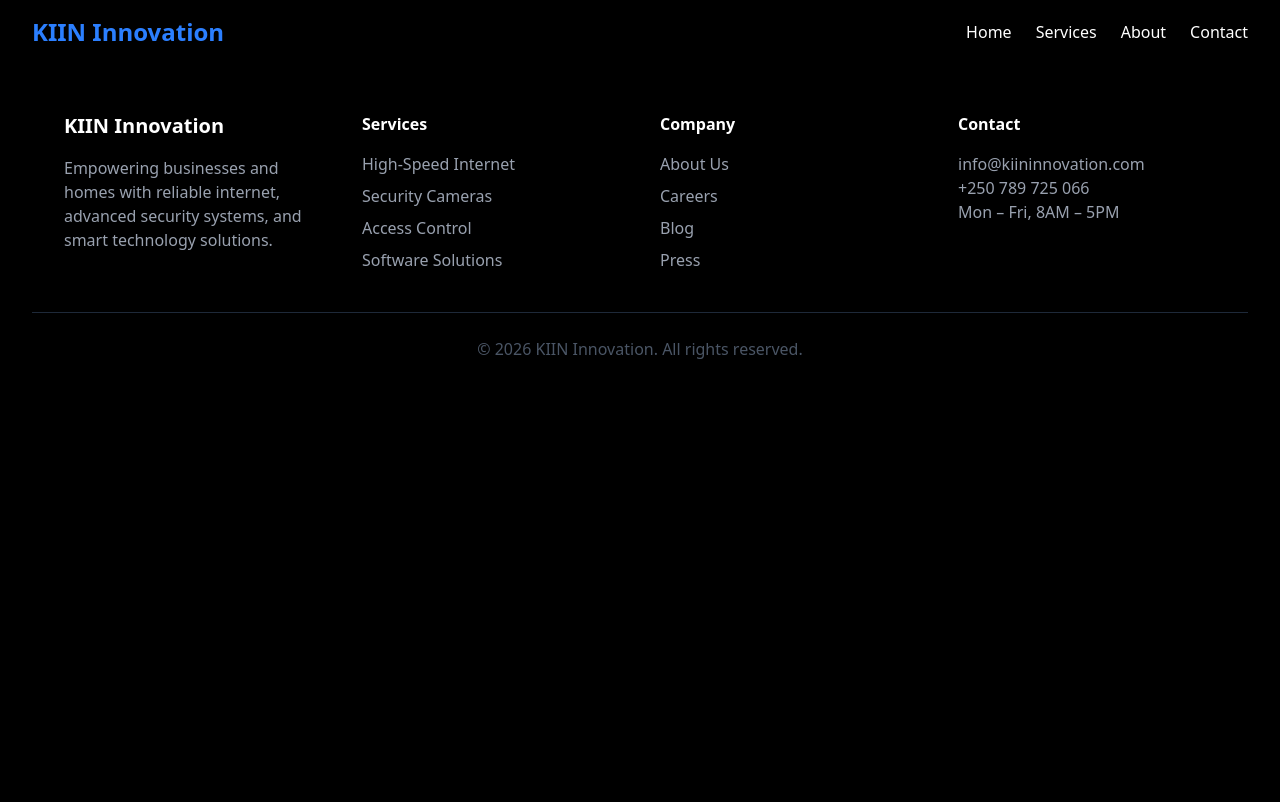
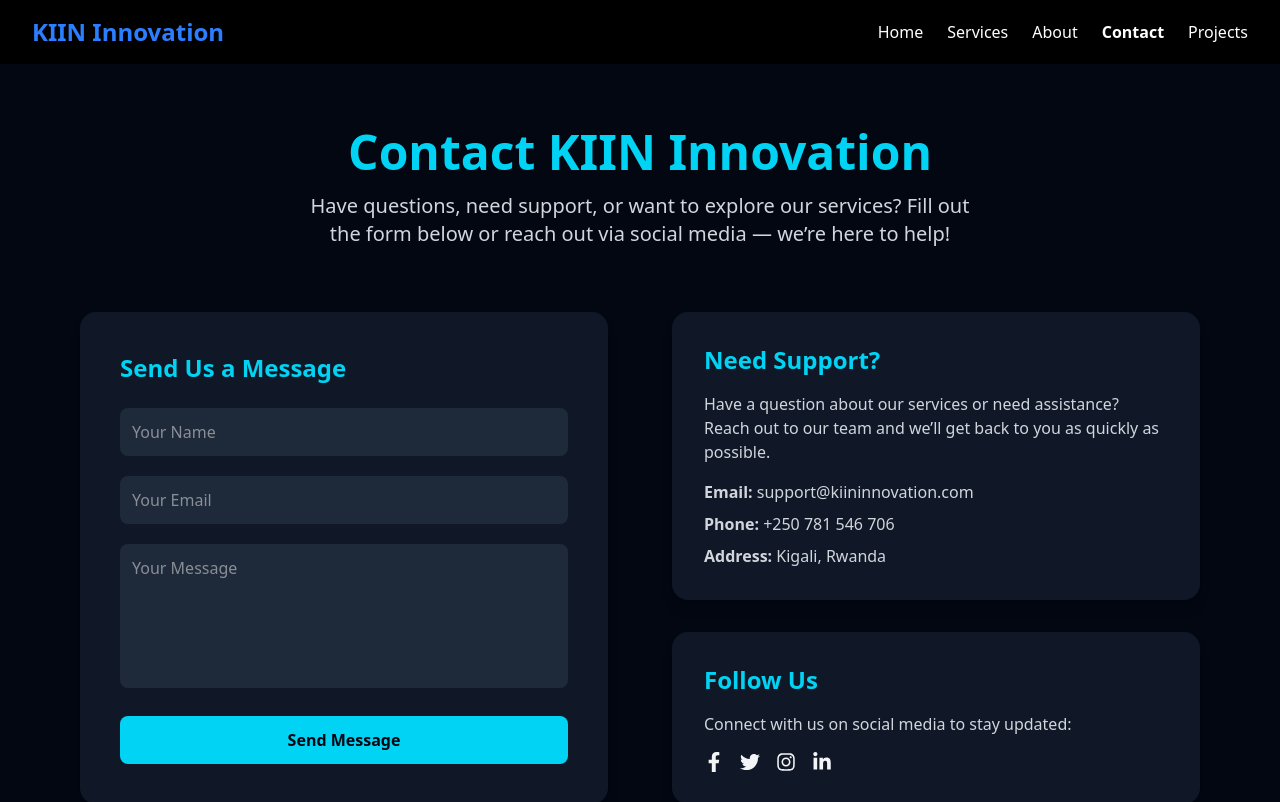
Before and after one commit to mantoinette/Kiin-website, a React app in the folder frontend/: page /contact in a window 1280 px wide. Shown: the top 802 px of the page. Built offline with nearby package versions, Linux system fonts and the light colour scheme; the HTML template or start-up script is replaced by a standard one.

Commit message:
working on the pages

```diff
--- a/frontend/src/App.tsx
+++ b/frontend/src/App.tsx
@@ -2,6 +2,10 @@ import { BrowserRouter as Router, Routes, Route } from "react-router-dom";
 import Navbar from "./components/Navbar";
 import Footer from "./components/Footer";
 import HomePage from "./pages/HomePage";
+import AboutPage from "./pages/AboutPage";       // import AboutPage
+import ContactPage from "./pages/ContactPage";   // import ContactPage
+//import Projects from "./pages/Projects";         // import Projects page
+import ServicesPage from "./pages/ServicesPage"; // import Services page (if exists)
 
 function App() {
   return (
@@ -9,6 +13,10 @@ function App() {
       <Navbar />
       <Routes>
         <Route path="/" element={<HomePage />} />
+        <Route path="/about" element={<AboutPage />} />         {/* About route */}
+        <Route path="/contact" element={<ContactPage />} />     {/* Contact route */}
+      {/* Projects route */}
+        <Route path="/services" element={<ServicesPage />} />   {/* Services route */}
       </Routes>
       <Footer />
     </Router>
--- a/frontend/src/components/HeroSection.tsx
+++ b/frontend/src/components/HeroSection.tsx
@@ -1,12 +1,27 @@
 const HeroSection = () => {
   return (
-    <section className="bg-gradient-to-r from-black via-gray-900 to-black text-white py-28 px-6 text-center">
-      <h1 className="text-5xl font-bold mb-6 leading-tight">
+    <section className="relative h-[80vh] flex items-center justify-center text-center text-white overflow-hidden">
+
+      {/* Background Video */}
+      <video
+        className="absolute top-0 left-0 w-full h-full object-cover z-0"
+        src="https://cdn.coverr.co/videos/coverr-technology-home-automation-1591/1080p.mp4"
+        autoPlay
+        loop
+        muted
+      />
+
+      {/* Dark Overlay */}
+      <div className="absolute inset-0 bg-black bg-opacity-50 z-10"></div>
+
+      {/* Hero Content */}
+      <div className="relative z-20 px-6">
+        <h1 className="text-5xl md:text-6xl font-bold mb-6 leading-tight">
           Empowering Homes & Businesses <br />
           <span className="text-blue-500">with Smart Tech</span>
         </h1>
 
-      <p className="max-w-2xl mx-auto text-lg text-gray-300 mb-8">
+        <p className="max-w-2xl mx-auto text-lg md:text-xl text-gray-200 mb-8">
           High-speed internet, AI-powered security cameras, and custom software
           solutions that keep your business secure, connected, and ahead of the competition.
         </p>
@@ -19,6 +34,7 @@ const HeroSection = () => {
             Learn More
           </button>
         </div>
+      </div>
     </section>
   );
 };
--- a/frontend/src/components/Navbar.tsx
+++ b/frontend/src/components/Navbar.tsx
@@ -1,17 +1,19 @@
-import { Link } from "react-router-dom";
+import { NavLink } from "react-router-dom";
 
 const Navbar = () => {
+  const linkClass = ({ isActive }: { isActive: boolean }) =>
+    `transition hover:text-blue-400 ${isActive ? "text-blue-500 font-semibold" : "text-white"}`;
+
   return (
     <nav className="bg-black text-white px-8 py-4 flex justify-between items-center shadow-lg">
-      <h1 className="text-2xl font-bold text-blue-500">
-        KIIN Innovation
-      </h1>
+      <h1 className="text-2xl font-bold text-blue-500">KIIN Innovation</h1>
 
       <div className="space-x-6 hidden md:flex">
-        <Link to="/" className="hover:text-blue-400 transition">Home</Link>
-        <Link to="/services" className="hover:text-blue-400 transition">Services</Link>
-        <Link to="/about" className="hover:text-blue-400 transition">About</Link>
-        <Link to="/contact" className="hover:text-blue-400 transition">Contact</Link>
+        <NavLink to="/" className={linkClass}>Home</NavLink>
+        <NavLink to="/services" className={linkClass}>Services</NavLink>
+        <NavLink to="/about" className={linkClass}>About</NavLink>
+        <NavLink to="/contact" className={linkClass}>Contact</NavLink>
+        <NavLink to="/projects" className={linkClass}>Projects</NavLink>
       </div>
     </nav>
   );
--- a/frontend/src/pages/AboutPage.tsx
+++ b/frontend/src/pages/AboutPage.tsx
@@ -1,15 +1,55 @@
 const AboutPage = () => {
   return (
-    <div style={{ padding: "50px" }}>
-      <h1>About Us</h1>
-      <p>
-        We are a technology company focused on delivering
-        reliable internet, smart security systems, and
-        innovative software solutions.
-      </p>
+    <div className="bg-gray-950 text-gray-100 min-h-screen px-6 md:px-20 py-16">
+      {/* Page Title */}
+      <div className="text-center mb-16">
+        <h1 className="text-4xl md:text-5xl font-bold text-cyan-400 mb-4">
+          About KIIN Innovation
+        </h1>
+        <p className="text-gray-300 text-lg md:text-xl max-w-2xl mx-auto">
+          We are a technology company delivering reliable internet, smart security systems,
+          and innovative software solutions to empower businesses and communities.
+        </p>
+      </div>
 
-      <h2>Our Mission</h2>
-      <p>To connect and secure the world through technology.</p>
+      {/* Mission & Vision Section */}
+      <div className="grid md:grid-cols-2 gap-12 mb-16">
+        <div className="bg-gray-900 p-8 rounded-2xl shadow-lg hover:shadow-cyan-500 transition transform hover:-translate-y-1">
+          <h2 className="text-2xl font-semibold text-cyan-400 mb-4">Our Mission</h2>
+          <p className="text-gray-300 text-lg">
+            To connect and secure the world through technology, enabling smarter, safer,
+            and more efficient solutions for our clients.
+          </p>
+        </div>
+        <div className="bg-gray-900 p-8 rounded-2xl shadow-lg hover:shadow-cyan-500 transition transform hover:-translate-y-1">
+          <h2 className="text-2xl font-semibold text-cyan-400 mb-4">Our Vision</h2>
+          <p className="text-gray-300 text-lg">
+            To become a leading innovator in technology, making advanced digital solutions
+            accessible and impactful for everyone.
+          </p>
+        </div>
+      </div>
+
+      {/* Core Values */}
+      <div>
+        <h2 className="text-3xl font-bold text-cyan-400 mb-8 text-center">
+          Core Values
+        </h2>
+        <div className="grid md:grid-cols-3 gap-8">
+          <div className="bg-gray-900 p-6 rounded-2xl shadow-lg hover:shadow-cyan-500 transition transform hover:-translate-y-1 text-center">
+            <h3 className="text-xl font-semibold text-cyan-300 mb-2">Innovation</h3>
+            <p className="text-gray-300">We strive to create cutting-edge solutions that push the limits of technology.</p>
+          </div>
+          <div className="bg-gray-900 p-6 rounded-2xl shadow-lg hover:shadow-cyan-500 transition transform hover:-translate-y-1 text-center">
+            <h3 className="text-xl font-semibold text-cyan-300 mb-2">Reliability</h3>
+            <p className="text-gray-300">Our services are dependable, secure, and designed to meet client expectations.</p>
+          </div>
+          <div className="bg-gray-900 p-6 rounded-2xl shadow-lg hover:shadow-cyan-500 transition transform hover:-translate-y-1 text-center">
+            <h3 className="text-xl font-semibold text-cyan-300 mb-2">Excellence</h3>
+            <p className="text-gray-300">We deliver high-quality solutions that make a real difference.</p>
+          </div>
+        </div>
+      </div>
     </div>
   );
 };
--- a/frontend/src/pages/ContactPage.tsx
+++ b/frontend/src/pages/ContactPage.tsx
@@ -1,25 +1,87 @@
+import { FaFacebookF, FaTwitter, FaInstagram, FaLinkedinIn } from "react-icons/fa";
+
 const ContactPage = () => {
   return (
-    <div style={{ padding: "50px" }}>
-      <h1>Contact Us</h1>
+    <div className="bg-gray-950 text-gray-100 min-h-screen px-6 md:px-20 py-16">
 
-      <form style={styles.form}>
-        <input type="text" placeholder="Your Name" required />
-        <input type="email" placeholder="Your Email" required />
-        <textarea placeholder="Your Message" required />
-        <button type="submit">Send Message</button>
-      </form>
+      {/* Page Header */}
+      <div className="text-center mb-16 max-w-2xl mx-auto">
+        <h1 className="text-4xl md:text-5xl font-bold text-cyan-400 mb-4">
+          Contact KIIN Innovation
+        </h1>
+        <p className="text-gray-300 text-lg md:text-xl">
+          Have questions, need support, or want to explore our services?
+          Fill out the form below or reach out via social media — we’re here to help!
+        </p>
+      </div>
+
+      {/* Main Content */}
+      <div className="flex flex-col md:flex-row gap-12 md:gap-16">
+
+        {/* Contact Form */}
+        <div className="flex-1">
+          <div className="bg-gray-900 p-10 rounded-2xl shadow-lg">
+            <h2 className="text-2xl font-bold text-cyan-400 mb-6">Send Us a Message</h2>
+            <form className="flex flex-col gap-5">
+              <input
+                type="text"
+                placeholder="Your Name"
+                required
+                className="p-3 rounded-lg bg-gray-800 text-gray-100 focus:outline-none focus:ring-2 focus:ring-cyan-400 transition"
+              />
+              <input
+                type="email"
+                placeholder="Your Email"
+                required
+                className="p-3 rounded-lg bg-gray-800 text-gray-100 focus:outline-none focus:ring-2 focus:ring-cyan-400 transition"
+              />
+              <textarea
+                placeholder="Your Message"
+                required
+                rows={5}
+                className="p-3 rounded-lg bg-gray-800 text-gray-100 focus:outline-none focus:ring-2 focus:ring-cyan-400 transition resize-none"
+              />
+              <button
+                type="submit"
+                className="bg-cyan-400 text-gray-950 font-semibold py-3 rounded-lg hover:bg-cyan-500 transition mt-2"
+              >
+                Send Message
+              </button>
+            </form>
+          </div>
+        </div>
+
+        {/* Contact Info & Social */}
+        <div className="flex-1 flex flex-col justify-between">
+
+          {/* Contact Info Card */}
+          <div className="bg-gray-900 p-8 rounded-2xl shadow-lg mb-8">
+            <h2 className="text-2xl font-bold text-cyan-400 mb-4">Need Support?</h2>
+            <p className="text-gray-300 mb-4">
+              Have a question about our services or need assistance? Reach out to our team and we’ll get back to you as quickly as possible.
+            </p>
+            <p className="text-gray-300 mb-2"><strong>Email:</strong> support@kiininnovation.com</p>
+            <p className="text-gray-300 mb-2"><strong>Phone:</strong> +250 781 546 706</p>
+            <p className="text-gray-300"><strong>Address:</strong> Kigali, Rwanda</p>
+          </div>
+
+          {/* Social Media Card */}
+          <div className="bg-gray-900 p-8 rounded-2xl shadow-lg">
+            <h2 className="text-2xl font-bold text-cyan-400 mb-4">Follow Us</h2>
+            <p className="text-gray-300 mb-4">Connect with us on social media to stay updated:</p>
+            <div className="flex gap-4 text-gray-100 text-xl">
+              <a href="#" className="hover:text-cyan-400 transition"><FaFacebookF /></a>
+              <a href="#" className="hover:text-cyan-400 transition"><FaTwitter /></a>
+              <a href="#" className="hover:text-cyan-400 transition"><FaInstagram /></a>
+              <a href="#" className="hover:text-cyan-400 transition"><FaLinkedinIn /></a>
+            </div>
+          </div>
+
+        </div>
+
+      </div>
     </div>
   );
 };
 
-const styles = {
-  form: {
-    display: "flex",
-    flexDirection: "column" as const,
-    gap: "15px",
-    width: "300px"
-  }
-};
-
 export default ContactPage;
```
Also changed, not shown: frontend/src/pages/ServicesPage.tsx (renamed from frontend/src/pages/Services.tsx). Lines whose indentation alone changed are shown as unchanged.
